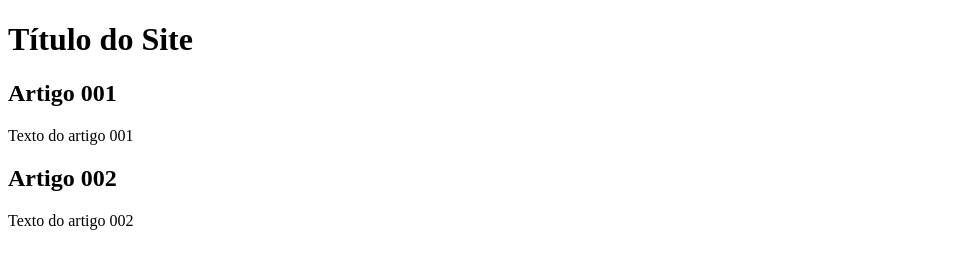
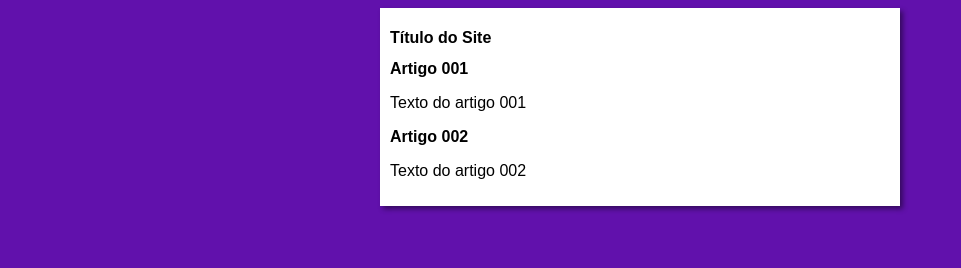
Before and after one commit to buziquia/projeto-site, a plain HTML site: page index.html in a window 1280 px wide. Shown: the whole page, without its empty margins (0-961 px from the left). Drawn offline with Linux system fonts and the light colour scheme.

Commit message:
iniciei o design

```diff
--- /dev/null
+++ b/estilos/style.css
@@ -0,0 +1,15 @@
+*{
+    font-family: Arial, Helvetica, sans-serif;
+    font-size: 16px;
+}
+body {
+    background-color: rgb(97, 17, 172);
+}
+
+main {
+    background-color: white;
+    width: 500px;
+    margin: auto;
+    padding: 10px;
+    box-shadow: 3px 3px 5px rgba(0, 0, 0, 0.452);
+}
--- a/index.html
+++ b/index.html
@@ -5,6 +5,7 @@
     <meta http-equiv="X-UA-Compatible" content="IE=edge">
     <meta name="viewport" content="width=device-width, initial-scale=1.0">
     <title>Título do Site</title>
+    <link rel="stylesheet" href="estilos/style.css">
 </head>
 <body>
     <main>
```
